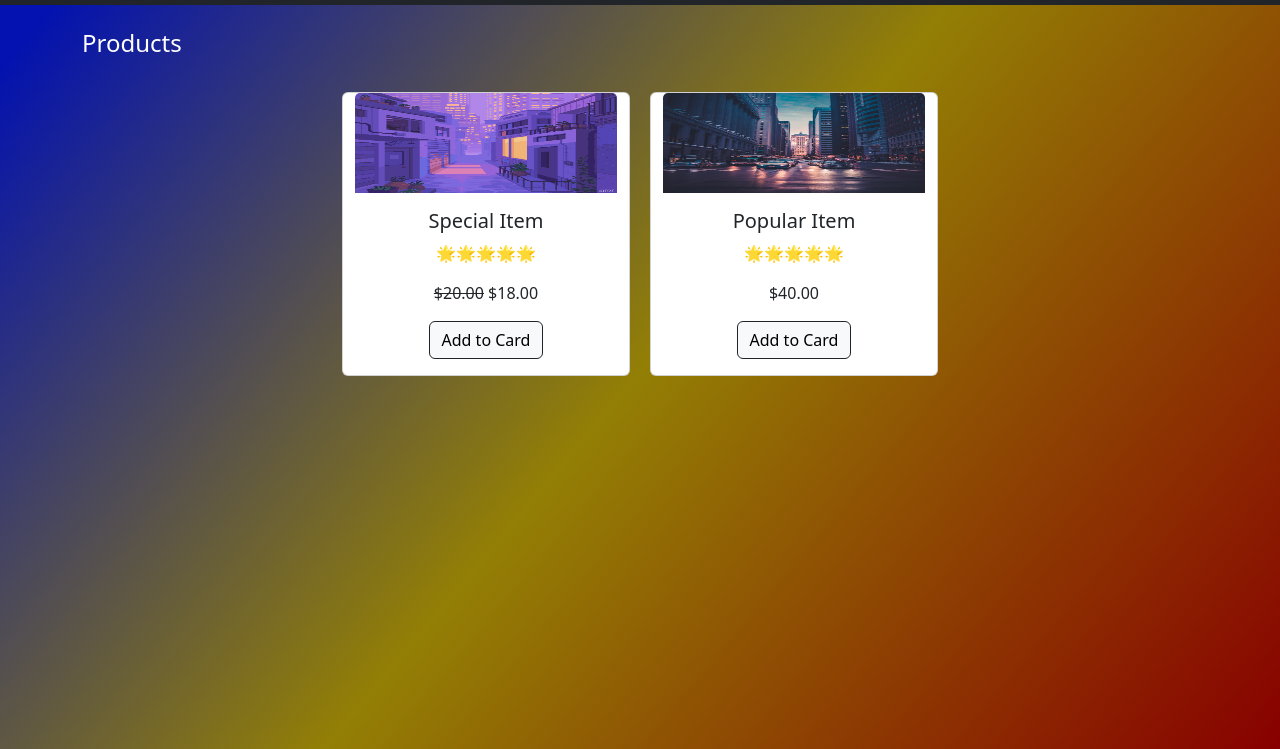
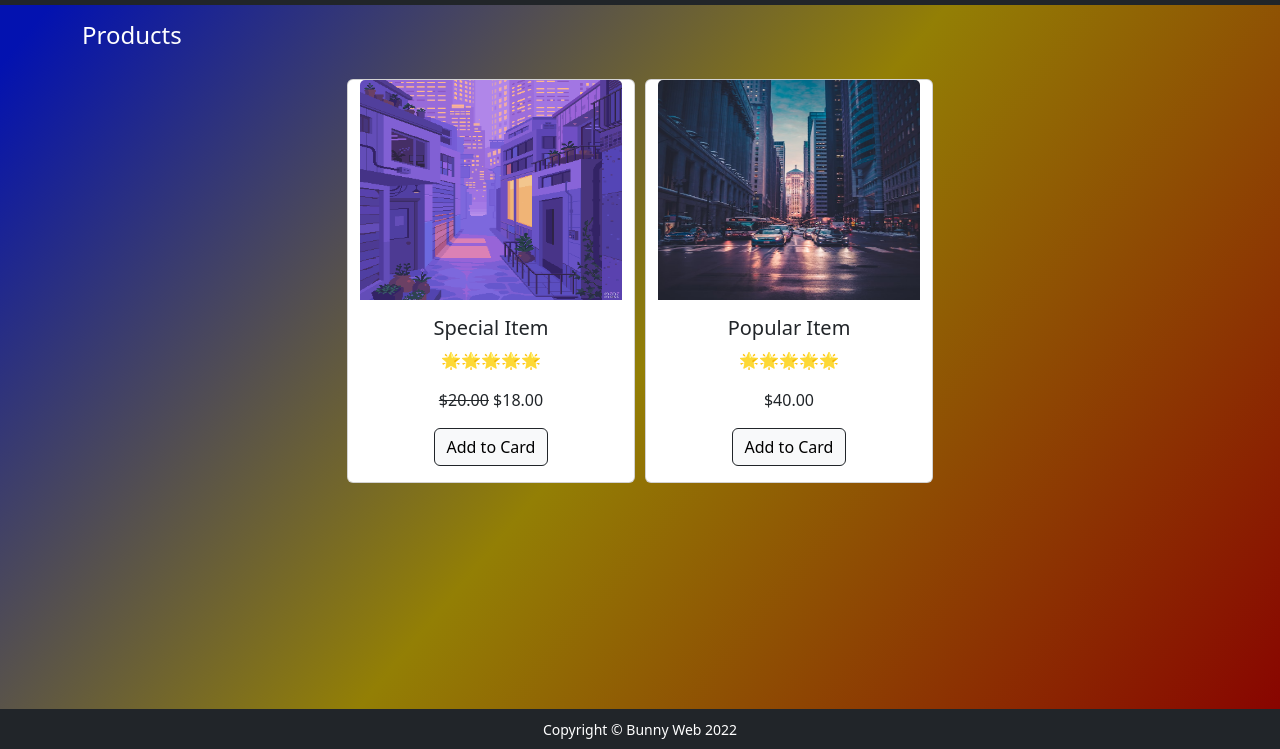
Before and after one commit to yusrabudiman/latihan-6-Basic-Routing, a website: page exercise/public/product.html in a window 1280 px wide. Shown: the part 51-800 px from the top of the page. Drawn offline with nearby package versions, Linux system fonts and the light colour scheme.

Commit message:
first commit

```diff
--- a/exercise/public/product.html
+++ b/exercise/public/product.html
@@ -26,11 +26,11 @@
             </div>
         </nav>
     </header>
-    <div class="container mt-4">
+    <div class="container mt-3">
         <h4>Products</h4>
         <section class="p-3 row justify-content-center text-center">
-            <div class="card" style="width: 18rem; margin: 10px;">
-                <img src="assets/special.gif" class="card-img-top" alt="..." width="250" height="100">
+            <div class="card" style="width: 18rem; margin: 5px;">
+                <img src="assets/special.gif" class="card-img-top" alt="..." width="250" height="220">
                 <div class="card-body">
                   <h5 class="card-title">Special Item</h5>
                   <p class="card-text">🌟🌟🌟🌟🌟</p>
@@ -38,8 +38,8 @@
                   <a href="/special" class="btn btn-light border-dark">Add to Card</a>
                 </div>
             </div>
-            <div class="card" style="width: 18rem; margin: 10px;">
-                <img src="assets/popular.jpg" class="card-img-top" alt="..." width="250" height="100">
+            <div class="card" style="width: 18rem; margin: 5px;">
+                <img src="assets/popular.jpg" class="card-img-top" alt="..." width="250" height="220">
                 <div class="card-body">
                   <h5 class="card-title">Popular Item</h5>
                   <p class="card-text">🌟🌟🌟🌟🌟</p>
@@ -49,5 +49,8 @@
             </div>
         </section>
     </div>
+    <footer class="footer fixed-bottom py-2 bg-dark text-white text-center">
+        <small>Copyright &copy; Bunny Web 2022</small>
+    </footer>
 </body>
 </html>
```
